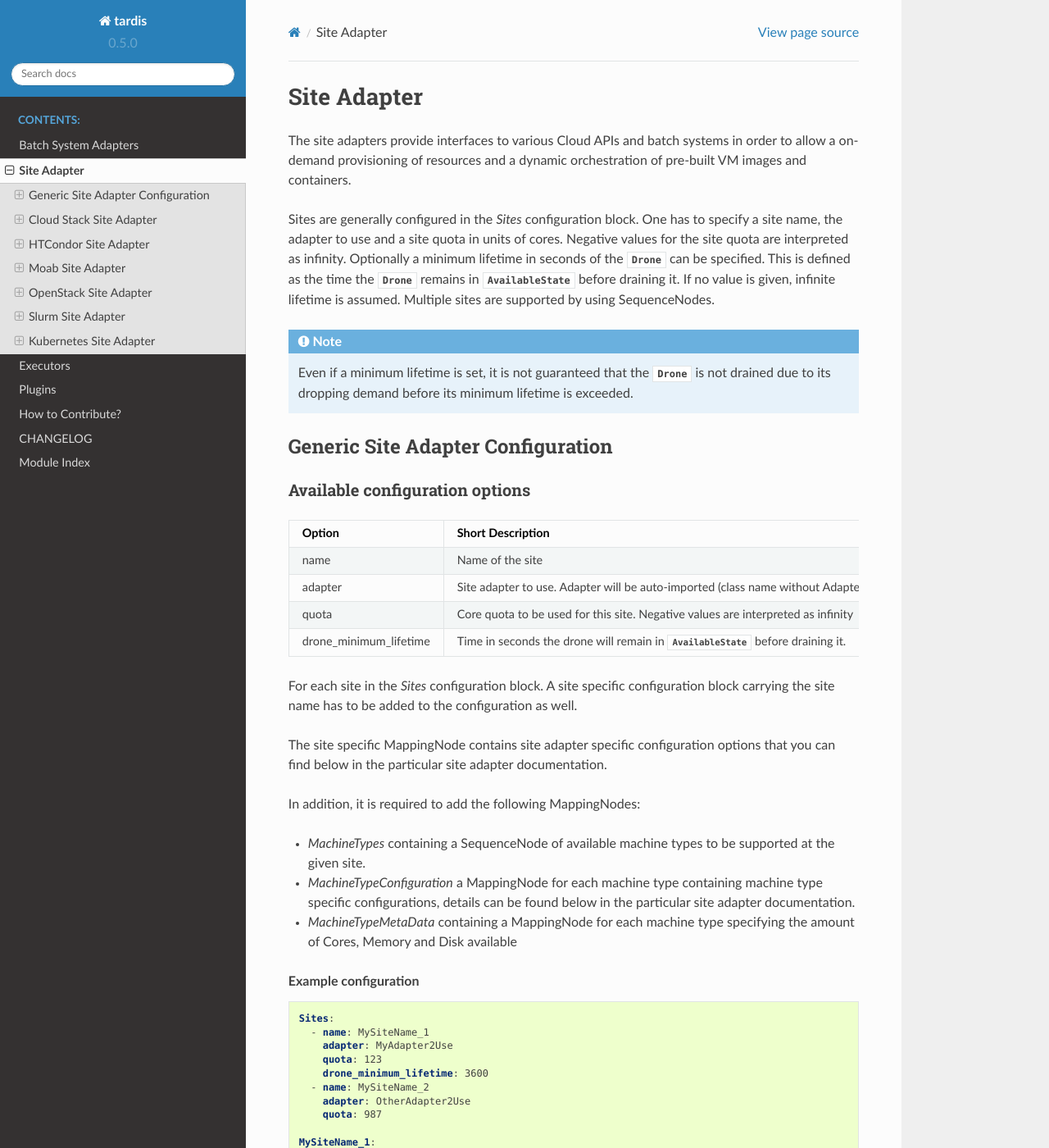
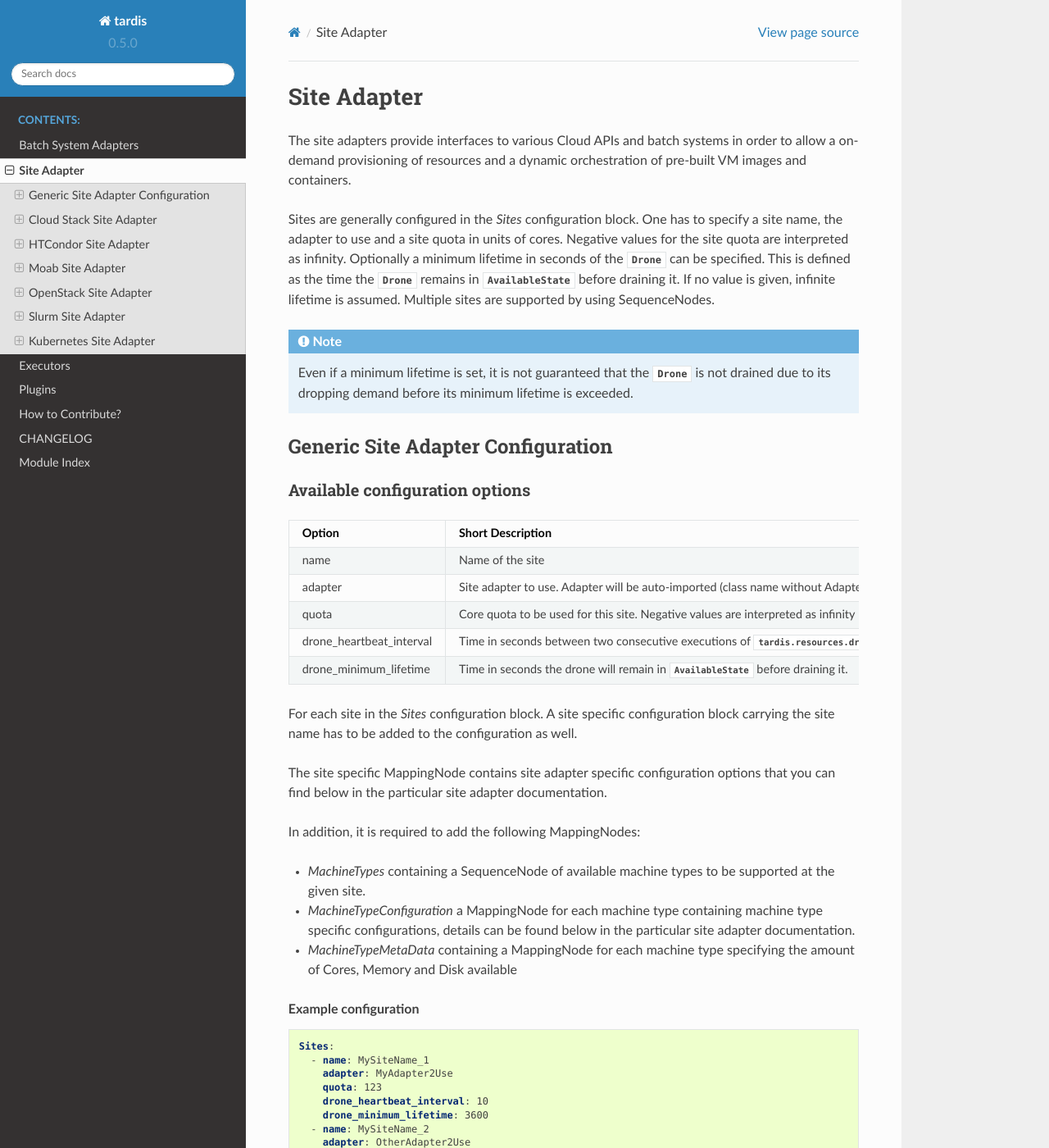
Before and after one commit to MatterMiners/tardis, a Sphinx documentation site: the page built from docs/source/adapters/site.rst, in a window 1280 px wide and 1400 px high. Shown: the whole window at 82% size. Built offline with Sphinx 7.4.7 and the Read the Docs theme 2.0.0, drawn with Linux system fonts in a browser that asks for light colours.

Commit message:
Add documention for drone heartbeat interval

```diff
--- a/docs/source/adapters/site.rst
+++ b/docs/source/adapters/site.rst
@@ -31,17 +31,19 @@ Available configuration options
 
 .. container:: left-col
 
-    +------------------------+-----------------------------------------------------------------------------------------------------------------------+---------------+
-    | Option                 | Short Description                                                                                                     |  Requirement  |
-    +========================+=======================================================================================================================+===============+
-    | name                   | Name of the site                                                                                                      |  **Required** |
-    +------------------------+-----------------------------------------------------------------------------------------------------------------------+---------------+
-    | adapter                | Site adapter to use. Adapter will be auto-imported (class name without Adapter)                                       |  **Required** |
-    +------------------------+-----------------------------------------------------------------------------------------------------------------------+---------------+
-    | quota                  | Core quota to be used for this site. Negative values are interpreted as infinity                                      |  **Required** |
-    +------------------------+-----------------------------------------------------------------------------------------------------------------------+---------------+
-    | drone_minimum_lifetime | Time in seconds the drone will remain in :py:class:`~tardis.resources.dronestates.AvailableState` before draining it. |  **Optional** |
-    +------------------------+-----------------------------------------------------------------------------------------------------------------------+---------------+
+    +--------------------------+-----------------------------------------------------------------------------------------------------------------------+---------------+
+    | Option                   | Short Description                                                                                                     |  Requirement  |
+    +==========================+=======================================================================================================================+===============+
+    | name                     | Name of the site                                                                                                      |  **Required** |
+    +--------------------------+-----------------------------------------------------------------------------------------------------------------------+---------------+
+    | adapter                  | Site adapter to use. Adapter will be auto-imported (class name without Adapter)                                       |  **Required** |
+    +--------------------------+-----------------------------------------------------------------------------------------------------------------------+---------------+
+    | quota                    | Core quota to be used for this site. Negative values are interpreted as infinity                                      |  **Required** |
+    +--------------------------+-----------------------------------------------------------------------------------------------------------------------+---------------+
+    | drone_heartbeat_interval | Time in seconds between two consecutive executions of :py:meth:`tardis.resources.drone.run`. Defaults to 60s.         |  **Optional** |
+    +--------------------------+-----------------------------------------------------------------------------------------------------------------------+---------------+
+    | drone_minimum_lifetime   | Time in seconds the drone will remain in :py:class:`~tardis.resources.dronestates.AvailableState` before draining it. |  **Optional** |
+    +--------------------------+-----------------------------------------------------------------------------------------------------------------------+---------------+
 
     For each site in the `Sites` configuration block. A site specific configuration block carrying the site name
     has to be added to the configuration as well.
@@ -67,6 +69,7 @@ Available configuration options
           - name: MySiteName_1
             adapter: MyAdapter2Use
             quota: 123
+            drone_heartbeat_interval: 10
             drone_minimum_lifetime: 3600
           - name: MySiteName_2
             adapter: OtherAdapter2Use
```
